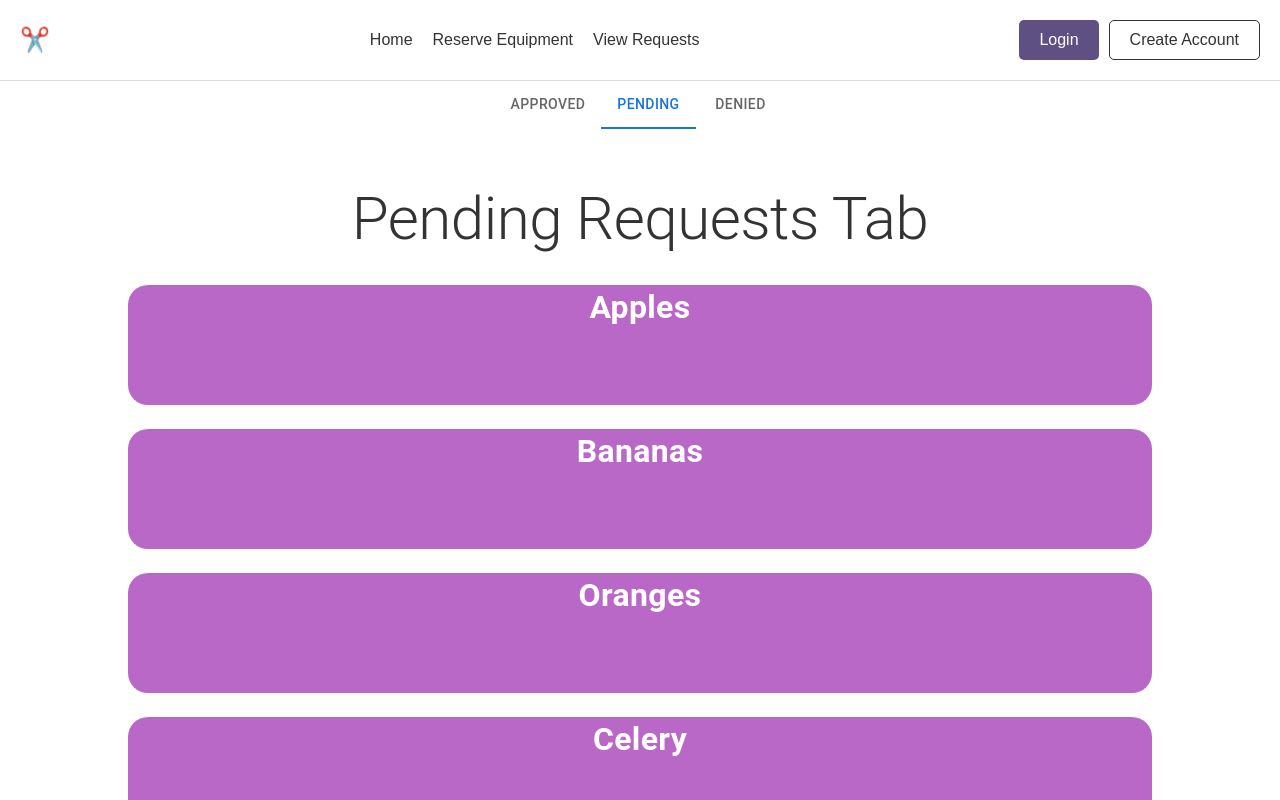
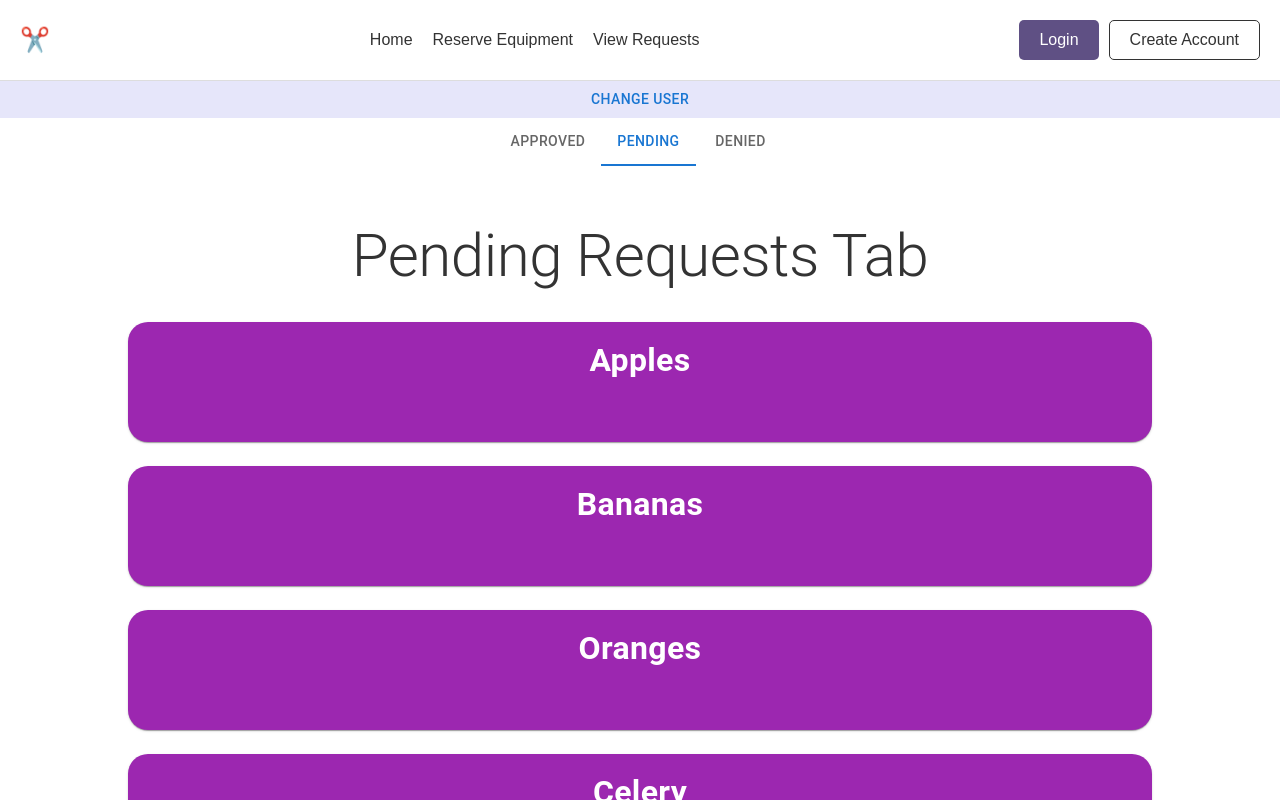
Before and after one commit to prempreetbrar/Makerspace-Management-Portal, a React (Vite) app in the folder frontend/: page /requests in a window 1280 px wide. Both pictures are taken after a click on the tab "PENDING". Shown: the top 800 px of the page. Built offline with nearby package versions, Linux system fonts and the light colour scheme.

Commit message:
[minor] fix Requests.tsx after botched merge

```diff
--- a/frontend/src/hooks/UserProvider.tsx
+++ b/frontend/src/hooks/UserProvider.tsx
@@ -34,7 +34,6 @@ export const UserProvider = ({ children }: { children: ReactNode }) => {
     const setUserByIndex = (index: number) => {
         setCurrentUserIndex(index % users.length);
     };
-
     return (
         <UserContext.Provider value={{ user: users[currentUserIndex], setUserByIndex }}>
             {children}
--- a/frontend/src/pages/Requests.tsx
+++ b/frontend/src/pages/Requests.tsx
@@ -2,7 +2,7 @@ import '../styles/requests/local.css';
 import * as React from 'react';
 import NavBar from '../Components/NavBar.tsx';
 import MainContainer from '../Components/MainContainer.tsx';
-import { Fab, Tab, Tabs, Stack, Typography } from '@mui/material';
+import { Fab, Tab, Tabs, Stack, Typography, Button, Card, CardContent } from '@mui/material';
 import { createTheme, styled, ThemeProvider, useTheme } from '@mui/material/styles'
 import Box from '@mui/material/Box';
 import TabPanel from '@mui/lab/TabPanel';
@@ -26,7 +26,13 @@ const Requests = () => {
         * Getting a state
     */}
     const { user, setUserByIndex } = useUser();
-    setUserByIndex(0); // basic user
+    const [currentUserIndex, setCurrentUserIndex] = React.useState(0);
+    const handleChangeUser = () => {
+        const nextIndex = currentUserIndex + 1 % 3;
+        setCurrentUserIndex(nextIndex);
+        setUserByIndex(nextIndex);
+    }
+
     const [value, setValue] = React.useState('Approved'); // this is the default state I assume
     const handleChange = (_event: React.SyntheticEvent, newValue: string) => {
         setValue(newValue);
@@ -34,11 +40,9 @@ const Requests = () => {
 
     const randomList: Array<String> = ["Apples", "Bananas", "Oranges", "Celery", "Carrots", "Avocados", "Pineapples", "Mangoes", "Potatoes", "Tomatoes", "Beans"];
     return (
-        <div className='bg'>
         <MainContainer>
-                {/* at some point, there should be a check for some sort of session token*/
-                /* also I don't know how to do media queries, so designing mobile first */}
             <NavBar />
+            <Button onClick={handleChangeUser}> Change User </Button>
             <ThemeProvider theme={theme}>
                 <div className='page-content'>
                     <TabContext value={value}>
@@ -47,15 +51,13 @@ const Requests = () => {
                             <Tab label="Approved" value="Approved" />
                             <Tab label="Pending" value="Pending" />
                             <Tab label="Denied" value="Denied" />
-
                         </TabList>
                         <TabPanel value="Approved">
                             {/* TO DO: Make separate pages for each */}
                             <Box sx={{ width: '100%' }}>
                                 <Typography variant='h2' sx={{ padding: '30px' }}>
                                     Approved Requests Tab <br />
-
-
+                                    {user.email}
                                 </Typography>
                                 <Stack spacing={3}>
                                     {
@@ -82,10 +84,10 @@ const Requests = () => {
                                 }}>
                                     <Stack spacing={3}>
                                         {
-                                                randomList.map(
-                                                    (item, index) =>
-                                                        <Box key={index} bgcolor={theme.palette.secondary.light} sx=
-                                                            {{
+                                            randomList.map((item, index) =>
+                                                <Card key={index}
+                                                    sx={{
+                                                        backgroundColor: theme.palette.secondary.main,
                                                         width: '80vw',
                                                         height:
                                                         {
@@ -94,15 +96,17 @@ const Requests = () => {
                                                         },
                                                         borderRadius: '20px'
                                                     }}>
+                                                    <CardContent>
                                                         <Typography key={index} variant='body2' sx={{
+                                                            color: theme.palette.secondary.contrastText,
                                                             fontWeight: 'bold',
                                                             fontSize: '24pt',
-
-                                                            }} color={theme.palette.primary.contrastText}> {item} </Typography>
-                                                        </Box>
+                                                        }}> {item}
+                                                        </Typography>
+                                                    </CardContent>
+                                                </Card>
                                             )
                                         }
-
                                     </Stack>
                                 </Box>
                             </Box>
@@ -126,8 +130,9 @@ const Requests = () => {
                     <Fab />
                 </div>
             </ThemeProvider >
+            {/* at some point, there should be a check for some sort of session token*/
+                /* also I don't know how to do media queries, so designing mobile first */}
         </MainContainer >
-        </div >
     )
 }
 
```
Lines whose indentation alone changed are shown as unchanged.
